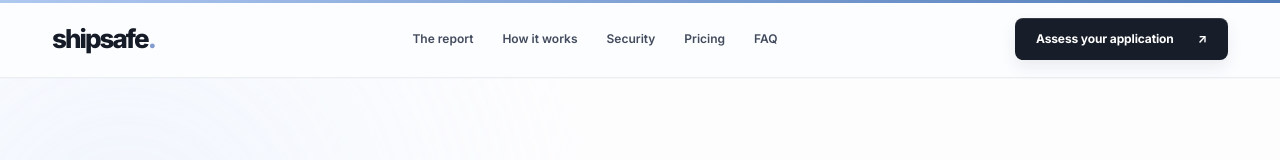
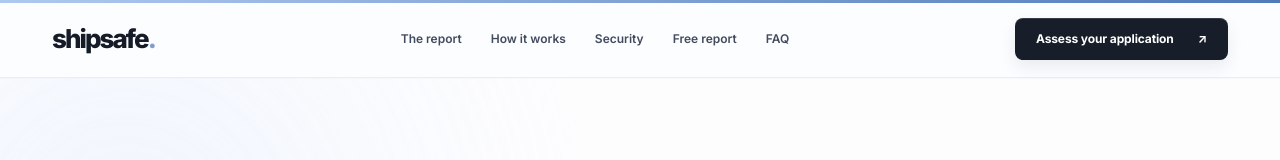
Before and after one commit to helloskyorigin/Safe-sure, a Next.js app: page / in a window 1280 px wide. Shown: the top 160 px of the page. Built offline with nearby package versions, Linux system fonts and the light colour scheme.

Commit message:
copy: update navigation to free report

```diff
--- a/components/Header.tsx
+++ b/components/Header.tsx
@@ -79,7 +79,7 @@ export default function Header({ onOpenAssessment }: HeaderProps) {
             <a href="#product">The report</a>
             <a href="#how">How it works</a>
             <a href="#security">Security</a>
-            <a href="#pricing">Pricing</a>
+            <a href="#pricing">Free report</a>
             <a href="#faq">FAQ</a>
           </nav>
           <a
```
